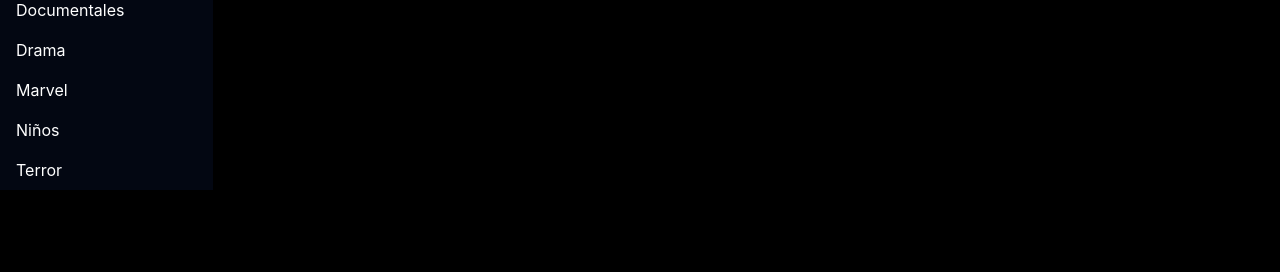
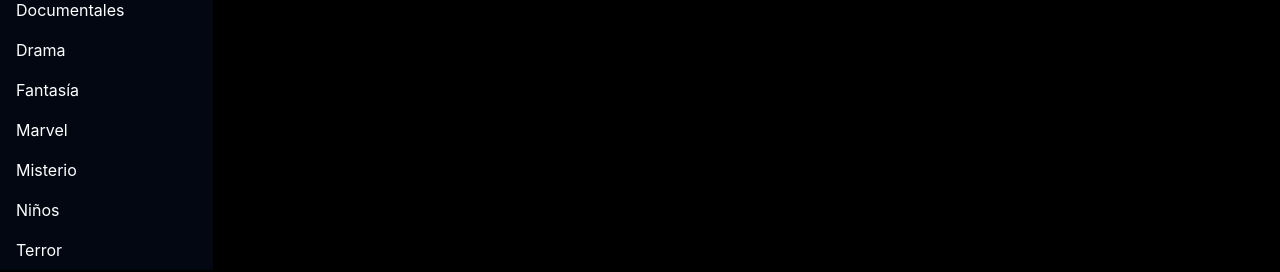
Before and after one commit to mateodevcode/wonly, a Next.js app: page /generos in a window 1280 px wide. Shown: the part 366-638 px from the top of the page. Built offline with nearby package versions, Linux system fonts and the light colour scheme; no server answers; the database is empty.

Commit message:
Se actualizo el archivo Generos.jsx y navbar.js

```diff
--- a/src/components/generos/Generos.jsx
+++ b/src/components/generos/Generos.jsx
@@ -111,7 +111,7 @@
                 width={200}
                 height={200}
               />
-              <span className="lg:text-sm sm:text-xs cursor-pointer pt-1">
+              <span className="lg:text-sm sm:text-xs cursor-pointer pt-1 h-10">
                 {pelicula.titulo}
               </span>
             </Link>
--- a/src/data/navbar.js
+++ b/src/data/navbar.js
@@ -58,6 +58,14 @@
     nombre: "Marvel",
     Url: "/generos/marvel",
   },
+  {
+    nombre: "Misterio",
+    Url: "/generos/misterio",
+  },
+  {
+    nombre: "Fantasía",
+    Url: "/generos/fantasia",
+  },
 ]
 
  // Ordenar lista de generos
```
